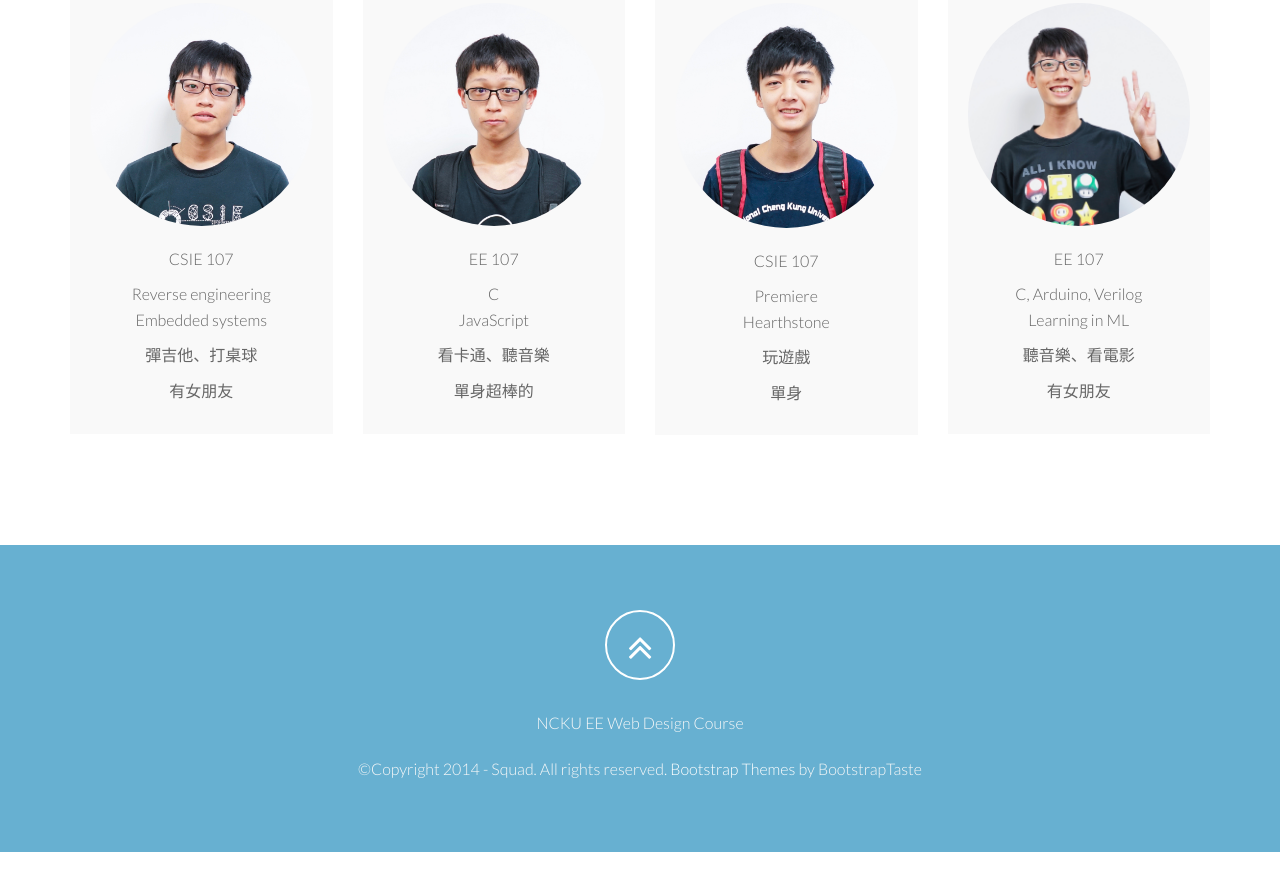
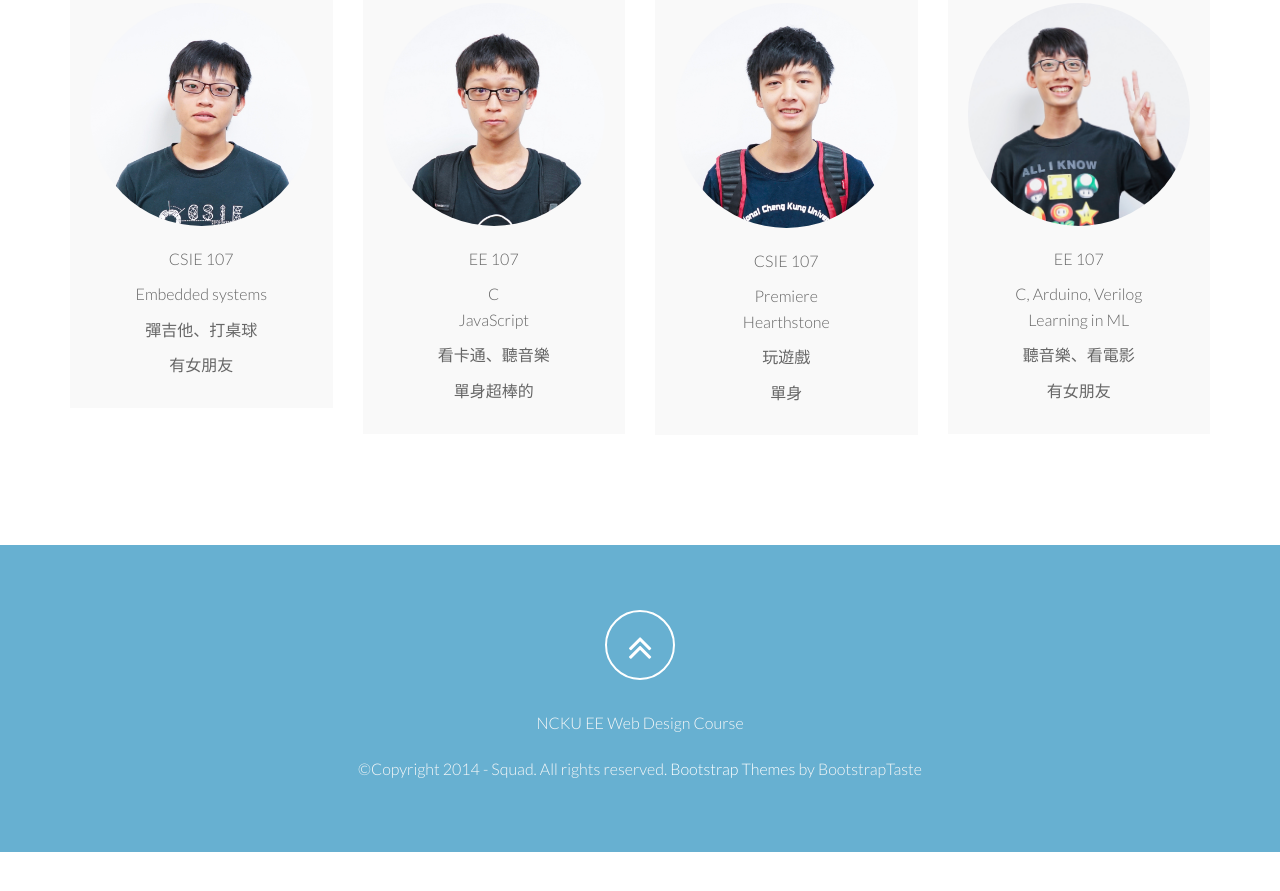
Before and after one commit to LinYunWen/NCKU-web-design, a plain HTML site: page introduction/index.html in a window 1280 px wide. Shown: the part 2960-3851 px from the top of the page. Drawn offline with Linux system fonts and the light colour scheme; a script that the page names is missing.

Commit message:
Bug: Modify introduction of gymder

```diff
--- a/introduction/index.html
+++ b/introduction/index.html
@@ -232,7 +232,7 @@
                         <p class="subtitle">Member</p>
                         <div class="avatar"><img src="img/team/member2.jpg" alt="" class="img-responsive img-circle" /></div>
                         <p class="subtitle">CSIE 107</p>
-                        <p class="subtitle">Reverse engineering<br>Embedded systems</p>
+                        <p class="subtitle">Embedded systems</p>
 
                         <p class="subtitle">彈吉他、打桌球</p>
 
```
